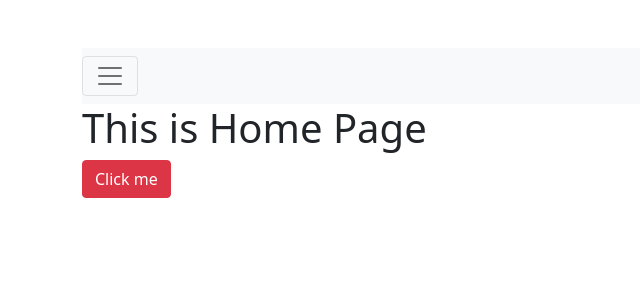
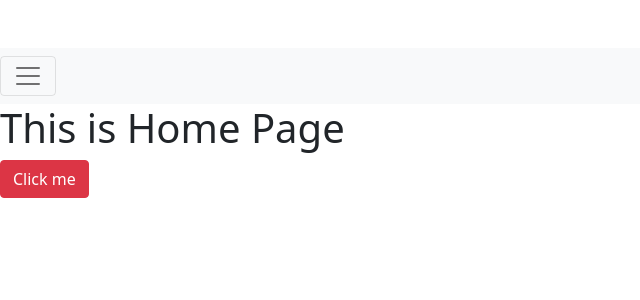
Before and after one commit to AnandaZulham/ReactApp, a React (Create React App) app: page / in a window 1280 px wide. Shown: the top 300 px of the page, without its empty margins (0-640 px from the left). Built offline with nearby package versions, Linux system fonts and the light colour scheme.

Commit message:
remove style.css & remove class container

```diff
--- a/src/Component/AllComponent.js
+++ b/src/Component/AllComponent.js
@@ -1,7 +1,6 @@
 import React, {useState} from 'react';
 import {BrowserRouter, Switch, Route} from 'react-router-dom';
 import {CardContext} from './Hooks/CardContext';
-import './style.css'
 import Home from './Home'
 import Timer from './Timer';
 import ToDoList from './ToDoList';
@@ -14,7 +13,7 @@ function AllComponent() {
     const [count, setCount] = useState(12);
     return (
         <BrowserRouter>
-        <div className="container">
+        <div>
         <CardContext.Provider value={{count,setCount}}>
             <Navbar />
             <Switch>
```
